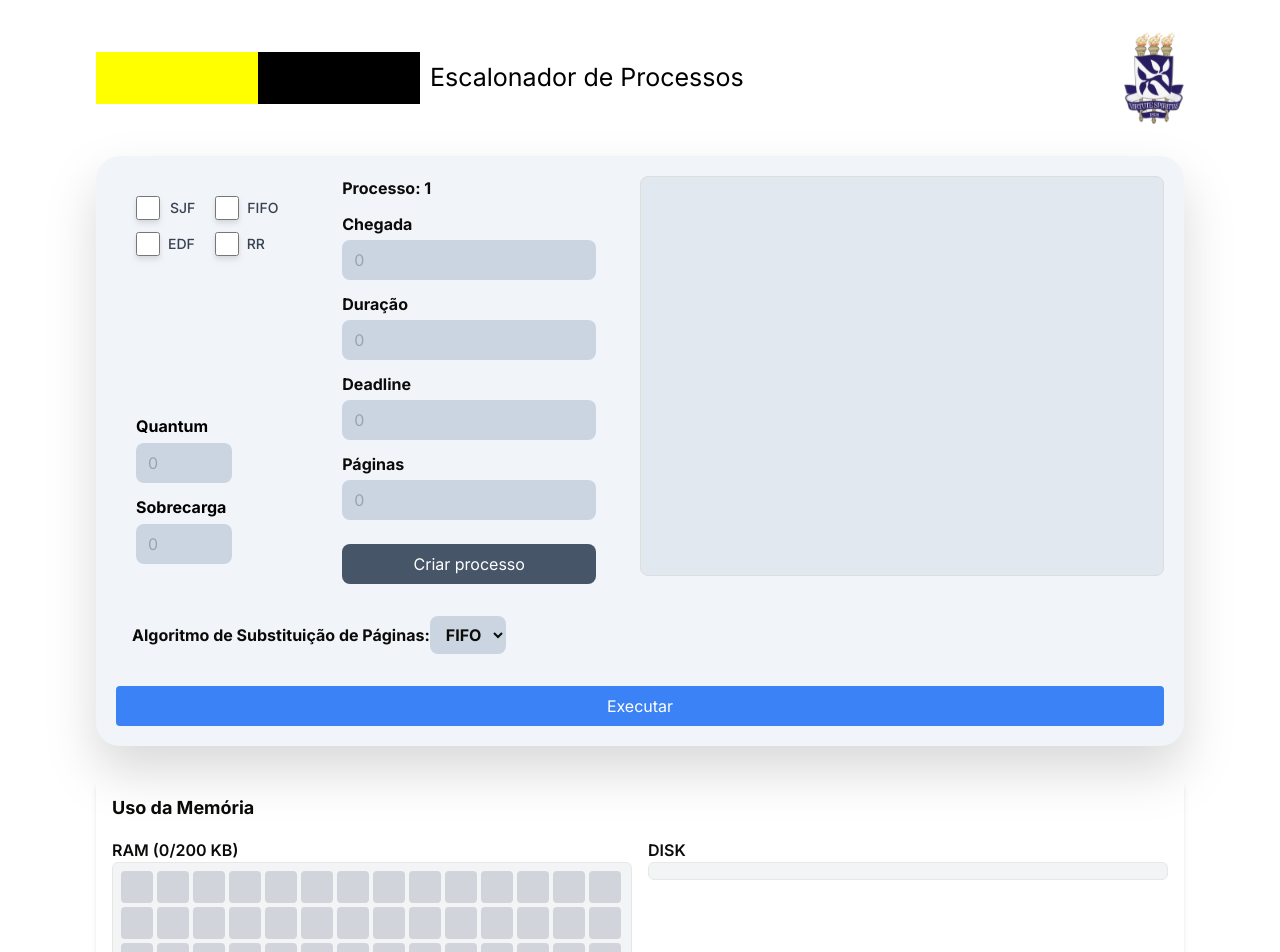
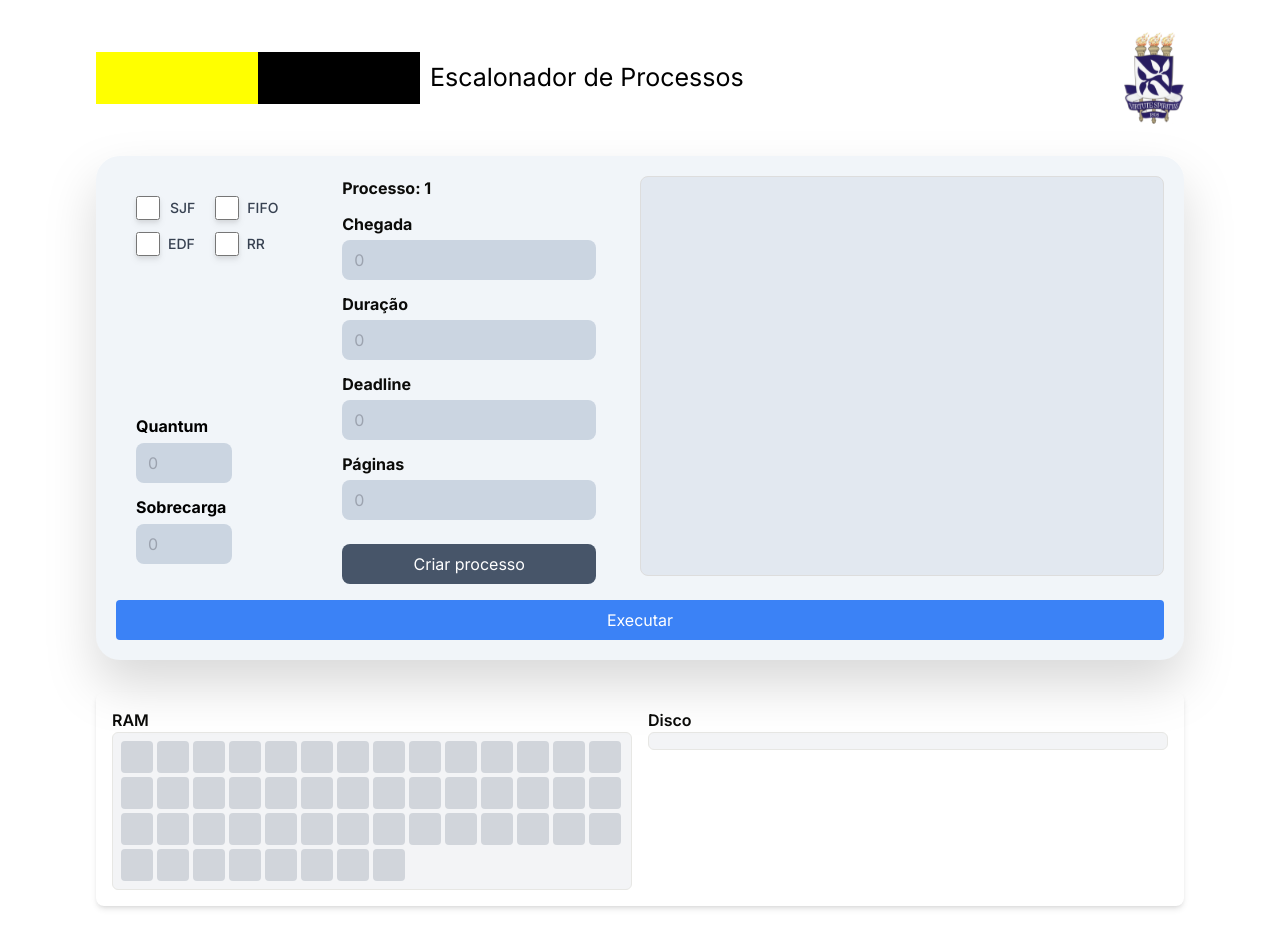
Before and after one commit to ninykiwi/process-scheduler-simulator, a Next.js app in the folder escalador-de-processos/: page / in a window 1280 px wide. Shown: the top 952 px of the page. Built offline with nearby package versions, Linux system fonts and the light colour scheme.

Commit message:
ram and disk sfj fifo

```diff
--- a/escalador-de-processos/src/app/page.tsx
+++ b/escalador-de-processos/src/app/page.tsx
@@ -1,4 +1,4 @@
-'use client';
+'use client'
 import { useState, useEffect } from 'react';
 import styled from 'styled-components';
 import Botoes from '@/components/botoes';
@@ -22,27 +22,23 @@ const TableContainer = styled.div`
   overflow-y: auto;
 `;
 
-type MemoryPage = {
-  id: number;
-  size: number;
-  inMemory: boolean;
-  processId?: number;
-};
-
 type Processo = {
   chegada: number;
   duracao: number;
   deadline: number;
   codigo: number;
   pagina: number;
-  pages: MemoryPage[];
-  totalMemory: number;
 };
 
-const PAGE_SIZE = 4;
+type MemoryPage = {
+  id: number;
+  processId: number;
+};
+
 const MAX_PAGES = 10;
-const TOTAL_MEMORY = 200;
-const TOTAL_SLOTS = TOTAL_MEMORY / PAGE_SIZE;
+const PAGE_SIZE_KB = 4;
+const TOTAL_RAM_KB = 200;
+const TOTAL_SLOTS = TOTAL_RAM_KB / PAGE_SIZE_KB;
 
 export default function Home() {
   const [numeroDoProcesso, setNumeroDoProcesso] = useState(1);
@@ -53,14 +49,12 @@ export default function Home() {
   const [sobrecarga, setSobrecarga] = useState('');
   const [tabelaProcessos, setTabelaProcessos] = useState<Processo[]>([]);
   const [selecionarEscalonamento, setSelecionarEscalonamento] = useState<string | null>(null);
-  const [totalUsedMemory, setTotalUsedMemory] = useState(0);
-  const [pageReplacementAlgorithm, setPageReplacementAlgorithm] = useState<'FIFO' | 'LRU'>('FIFO');
-  const [ram, setRam] = useState<MemoryPage[]>(Array(TOTAL_SLOTS).fill({ id: -1, size: PAGE_SIZE, inMemory: false }));
+  const [processosEscalonador, setProcessosEscalonador] = useState<Processo[]>([]);
+  const [isSchedulerRunning, setIsSchedulerRunning] = useState(false);
   const [disk, setDisk] = useState<MemoryPage[]>([]);
-  const [lastAccessTimes, setLastAccessTimes] = useState(new Map<number, number>());
-  const [diskUsageDelay, setDiskUsageDelay] = useState(2000);
-  const [isSchedulerRunning, setIsSchedulerRunning] = useState(false);
-  const [processosEscalonador, setProcessosEscalonador] = useState<Processo[]>([]);
+  const [ram, setRam] = useState<MemoryPage[]>(Array(TOTAL_SLOTS).fill({ id: -1, processId: -1 }));
+  const [showSchedulerChart, setShowSchedulerChart] = useState(false);
+  const [currentProcess, setCurrentProcess] = useState<Processo | null>(null); // Estado para o processo atual em execução
 
   const valorQuantumNumber = Number(quantum);
   const valorSobrecargaNumber = Number(sobrecarga);
@@ -73,20 +67,12 @@ export default function Home() {
       return;
     }
 
-    let pages: MemoryPage[] = [];
-    let usedMemory = totalUsedMemory;
+    const pages: MemoryPage[] = [];
+    for (let i = 0; i < numPaginas; i++) {
+      pages.push({ id: numeroDoProcesso * MAX_PAGES + i, processId: numeroDoProcesso });
+    }
 
-    for (let i = 0; i < numPaginas; i++) {
-      const page: MemoryPage = {
-        id: numeroDoProcesso * MAX_PAGES + i,
-        size: PAGE_SIZE,
-        inMemory: false,
-        processId: numeroDoProcesso,
-      };
-
-      setDisk((prevDisk) => [...prevDisk, page]);
-      pages.push(page);
-    }
+    setDisk((prevDisk) => [...prevDisk, ...pages]);
 
     const newProcesso: Processo = {
       chegada: Number(chegada),
@@ -94,13 +80,10 @@ export default function Home() {
       deadline: Number(deadline),
       codigo: numeroDoProcesso,
       pagina: numPaginas,
-      pages,
-      totalMemory: pages.reduce((sum, page) => sum + page.size, 0),
     };
 
     setTabelaProcessos((prev) => [...prev, newProcesso]);
     setNumeroDoProcesso((prev) => prev + 1);
-    setTotalUsedMemory(usedMemory);
   };
 
   const startScheduler = () => {
@@ -109,101 +92,86 @@ export default function Home() {
       return;
     }
 
-    setIsSchedulerRunning(true);
-
-    setRam(Array(TOTAL_SLOTS).fill({ id: -1, size: PAGE_SIZE, inMemory: false }));
-    setDisk([]);
-
-    setProcessosEscalonador([]);
-
-    const processosCopia = tabelaProcessos.map((processo) => ({
-      ...processo,
-      duracao: processo.duracao,
-    }));
-
-    setProcessosEscalonador(processosCopia);
-
-    const interval = setInterval(() => {
-      setProcessosEscalonador((prevProcessos) => {
-        const updatedProcessos = prevProcessos.map((processo) => {
-          return processo;
+    setDisk((prevDisk) => {
+      const ramPages = ram.filter((page) => page.id !== -1);
+      return [...prevDisk, ...ramPages];
     });
 
-        if (updatedProcessos.every((p) => p.duracao <= 0)) {
-          clearInterval(interval);
-          setIsSchedulerRunning(false);
-        }
+    setRam(Array(TOTAL_SLOTS).fill({ id: -1, processId: -1 }));
 
-        return updatedProcessos;
-      });
-    }, 1000);
+    setProcessosEscalonador([...tabelaProcessos]);
+
+    setShowSchedulerChart(true);
+
+    setIsSchedulerRunning(true);
+  };
+
+  const excluirProcesso = (codigo: number) => {
+    setTabelaProcessos((prevTabelaProcessos) => prevTabelaProcessos.filter((p) => p.codigo !== codigo));
+    setDisk((prevDisk) => prevDisk.filter((page) => page.processId !== codigo));
+    setRam((prevRam) => prevRam.map((slot) => (slot.processId === codigo ? { id: -1, processId: -1 } : slot)));
   };
 
   useEffect(() => {
-    setProcessosEscalonador([]);
-    setIsSchedulerRunning(false);
-  }, [selecionarEscalonamento]);
+    if (!isSchedulerRunning) return;
 
+    const interval = setInterval(() => {
+      setRam((prevRam) => {
+        const freeSlots = prevRam.filter((slot) => slot.id === -1).length;
 
-  const handlePageFault = (page: MemoryPage) => {
-    if (totalUsedMemory + PAGE_SIZE > TOTAL_MEMORY) {
-      let pageToReplace: MemoryPage;
+        if (!currentProcess) {
+          let nextProcess: Processo | undefined;
 
-      if (pageReplacementAlgorithm === "FIFO") {
-        pageToReplace = ram.find((slot) => slot.id !== -1)!;
-      } else {
-        pageToReplace = ram.reduce((oldest, current) =>
-          (lastAccessTimes.get(current.id) ?? 0) < (lastAccessTimes.get(oldest.id) ?? 0) ? current : oldest
-        );
+          if (selecionarEscalonamento === 'FIFO') {
+            nextProcess = processosEscalonador.find((processo) => {
+              const paginasDoProcesso = disk.filter((page) => page.processId === processo.codigo);
+              return paginasDoProcesso.length > 0 && paginasDoProcesso.length <= freeSlots;
+            });
+          } else if (selecionarEscalonamento === 'SJF') {
+            nextProcess = processosEscalonador
+              .filter((processo) => {
+                const paginasDoProcesso = disk.filter((page) => page.processId === processo.codigo);
+                return paginasDoProcesso.length > 0 && paginasDoProcesso.length <= freeSlots;
+              })
+              .sort((a, b) => a.duracao - b.duracao)[0];
           }
 
-      setDisk((prevDisk) => [...prevDisk, pageToReplace]);
-      const updatedRam = ram.map((slot) =>
-        slot.id === pageToReplace.id ? { id: -1, size: PAGE_SIZE, inMemory: false } : slot
-      );
-      setRam(updatedRam);
+          if (nextProcess) {
+            setCurrentProcess(nextProcess);
 
-      setTimeout(() => {
-        const freeSlotIndex = updatedRam.findIndex((slot) => slot.id === -1);
+            const paginasParaMover = disk.filter((page) => page.processId === nextProcess!.codigo);
+
+            const newRam = [...prevRam];
+            let slotIndex = 0;
+            for (const page of paginasParaMover) {
+              const freeSlotIndex = newRam.findIndex((slot) => slot.id === -1);
               if (freeSlotIndex !== -1) {
-          const newRam = [...updatedRam];
                 newRam[freeSlotIndex] = page;
-          setRam(newRam);
-          updateAccessTime(page.id);
-          setTotalUsedMemory((prev) => prev - pageToReplace.size + PAGE_SIZE);
-        }
-      }, diskUsageDelay);
-    } else {
-      const freeSlotIndex = ram.findIndex((slot) => slot.id === -1);
-      if (freeSlotIndex !== -1) {
-        const updatedRam = [...ram];
-        updatedRam[freeSlotIndex] = page;
-        setRam(updatedRam);
-        updateAccessTime(page.id);
-        setTotalUsedMemory((prev) => prev + PAGE_SIZE);
               }
             }
-  };
 
-  const excluirProcesso = (codigo: number) => {
-    setTabelaProcessos((prevTabelaProcessos) => {
-      const processo = prevTabelaProcessos.find((p) => p.codigo === codigo);
-      if (processo) {
-        const freedMemory = processo.pages.reduce((sum, page) => sum + (page.inMemory ? page.size : 0), 0);
-        setTotalUsedMemory((prev) => prev - freedMemory);
-        const updatedRam = ram.map((slot) =>
-          slot.processId === codigo ? { id: -1, size: PAGE_SIZE, inMemory: false } : slot
-        );
-        setRam(updatedRam);
-        setDisk((prevDisk) => prevDisk.filter((p) => p.processId !== codigo));
+            setDisk((prevDisk) => prevDisk.filter((page) => page.processId !== nextProcess!.codigo));
+
+            return newRam;
           }
-      return prevTabelaProcessos.filter((p) => p.codigo !== codigo);
+        }
+
+        return prevRam;
       });
-  };
+    }, 500);
 
-  const updateAccessTime = (pageId: number) => {
-    setLastAccessTimes((prev) => new Map(prev).set(pageId, Date.now()));
-  };
+    return () => clearInterval(interval);
+  }, [isSchedulerRunning, disk, processosEscalonador, currentProcess, selecionarEscalonamento]);
+
+  useEffect(() => {
+    if (currentProcess) {
+      const timeout = setTimeout(() => {
+        setCurrentProcess(null);
+      }, currentProcess.duracao * 300);
+
+      return () => clearTimeout(timeout);
+    }
+  }, [currentProcess]);
 
   return (
     <main className="flex flex-col align-center justify-center bg-white px-24 py-8 gap-8">
@@ -215,7 +183,13 @@ export default function Home() {
       <div className="flex flex-col bg-slate-100 min-h-36 gap-y-4 p-5 rounded-3xl drop-shadow-2xl">
         <div className='flex flex-row justify-between'>
           <div className="flex flex-col justify-between px-5 py-5 gap-10">
-            <Botoes selecionarEscalonamento={selecionarEscalonamento} setSelecionarEscalonamento={setSelecionarEscalonamento} />
+          <Botoes
+            selecionarEscalonamento={selecionarEscalonamento}
+            setSelecionarEscalonamento={(escalonador) => {
+              setSelecionarEscalonamento(escalonador);
+              setShowSchedulerChart(false);
+            }}
+          />
           <Quantum valorQuantum={setQuantum} valorSobrecarga={setSobrecarga} />
           </div>
           <Modal numeroDoProcesso={numeroDoProcesso} onClick={(chegada, duracao, deadline, pagina) => handleCreateProcess(chegada, duracao, deadline, pagina)} />
@@ -235,41 +209,26 @@ export default function Home() {
           </TableContainer>
         </div>
 
-        <div className="p-4 w-full">
-          <div className="flex gap-4">
-            <label className="font-bold gap-1">
-              Algoritmo de Substituição de Páginas:
-              <select
-                value={pageReplacementAlgorithm}
-                onChange={(e) => setPageReplacementAlgorithm(e.target.value as 'FIFO' | 'LRU')}
-                className="py-2 pl-3 pr-2 rounded-lg bg-slate-300"
-              >
-                <option value="FIFO">FIFO</option>
-                <option value="LRU">LRU</option>
-              </select>
-            </label>
-          </div>
-        </div>
-
         <button
           onClick={startScheduler}
-          disabled={isSchedulerRunning}
           className="bg-blue-500 text-white px-4 py-2 rounded"
         >
-          {isSchedulerRunning ? 'Executar' : 'Executar'}
+          Executar
         </button>
       </div>
 
       <div className="bg-white p-4 rounded-lg shadow-md w-full">
-        <h3 className="text-lg font-bold mb-4">Uso da Memória</h3>
         <div className='flex gap-4'>
-          <div className="w-1/2">
-            <h4 className="text-md font-semibold">RAM ({totalUsedMemory}/{TOTAL_MEMORY} KB)</h4>
-            <div className="flex gap-1 flex-wrap border p-2 rounded-md bg-gray-100">
+          <div className='w-1/2'>
+            <h4 className="text-md font-semibold">RAM</h4>
+            <div className="border p-2 rounded-md bg-gray-100">
+              <div className="flex gap-1 flex-wrap">
                 {ram.map((slot, index) => (
                   <div
                     key={index}
-                  className={`w-8 h-8 text-white text-xs flex justify-center items-center rounded ${slot.id === -1 ? 'bg-gray-300' : 'bg-blue-500'}`}
+                    className={`w-8 h-8 text-white text-xs flex justify-center items-center rounded ${
+                      slot.id === -1 ? 'bg-gray-300' : 'bg-blue-500'
+                    }`}
                     title={slot.id === -1 ? 'Free Slot' : `Page ${slot.id} (Process ${slot.processId})`}
                   >
                     {slot.id === -1 ? '' : slot.processId}
@@ -277,9 +236,12 @@ export default function Home() {
                 ))}
               </div>
             </div>
+          </div>
+
           <div className='w-1/2'>
-            <h4 className="text-md font-semibold">DISK</h4>
-            <div className="flex gap-1 flex-wrap border p-2 rounded-md bg-gray-100">
+            <h4 className="text-md font-semibold">Disco</h4>
+            <div className="border p-2 rounded-md bg-gray-100">
+              <div className="flex gap-1 flex-wrap">
                 {disk.map((page) => (
                   <div
                     key={page.id}
@@ -293,16 +255,23 @@ export default function Home() {
             </div>
           </div>
         </div>
+      </div>
 
+      {showSchedulerChart && processosEscalonador.length > 0 && (
         <div className="bg-white p-4 rounded-lg shadow-md w-full">
           <h3 className="text-lg font-bold mb-4">Gráfico de Escalonamento</h3>
           <div className="grid gap-4 py-4">
-          {selecionarEscalonamento === 'FIFO' && processosEscalonador.length > 0 && <FIFO tabela={processosEscalonador} linhas={processosEscalonador.length} />}
-          {selecionarEscalonamento === 'SJF' && processosEscalonador.length > 0 && <SJF tabela={processosEscalonador} linhas={processosEscalonador.length} />}
-          {selecionarEscalonamento === 'EDF' && processosEscalonador.length > 0 && valorQuantumNumber > 0 && <EDF tabela={processosEscalonador} linhas={processosEscalonador.length} quantum={valorQuantumNumber} sobrecarga={valorSobrecargaNumber} />}
-          {selecionarEscalonamento === 'RR' && processosEscalonador.length > 0 && valorQuantumNumber > 0 && <RR tabela={processosEscalonador} linhas={processosEscalonador.length} quantum={valorQuantumNumber} sobrecarga={valorSobrecargaNumber} />}
+            {selecionarEscalonamento === 'FIFO' && <FIFO tabela={processosEscalonador} linhas={processosEscalonador.length} />}
+            {selecionarEscalonamento === 'SJF' && <SJF tabela={processosEscalonador} linhas={processosEscalonador.length} />}
+            {selecionarEscalonamento === 'EDF' && valorQuantumNumber > 0 && (
+              <EDF tabela={processosEscalonador} linhas={processosEscalonador.length} quantum={valorQuantumNumber} sobrecarga={valorSobrecargaNumber} />
+            )}
+            {selecionarEscalonamento === 'RR' && valorQuantumNumber > 0 && (
+              <RR tabela={processosEscalonador} linhas={processosEscalonador.length} quantum={valorQuantumNumber} sobrecarga={valorSobrecargaNumber} />
+            )}
           </div>
         </div>
+      )}
     </main>
   );
 }
```
Lines whose indentation alone changed are shown as unchanged.
